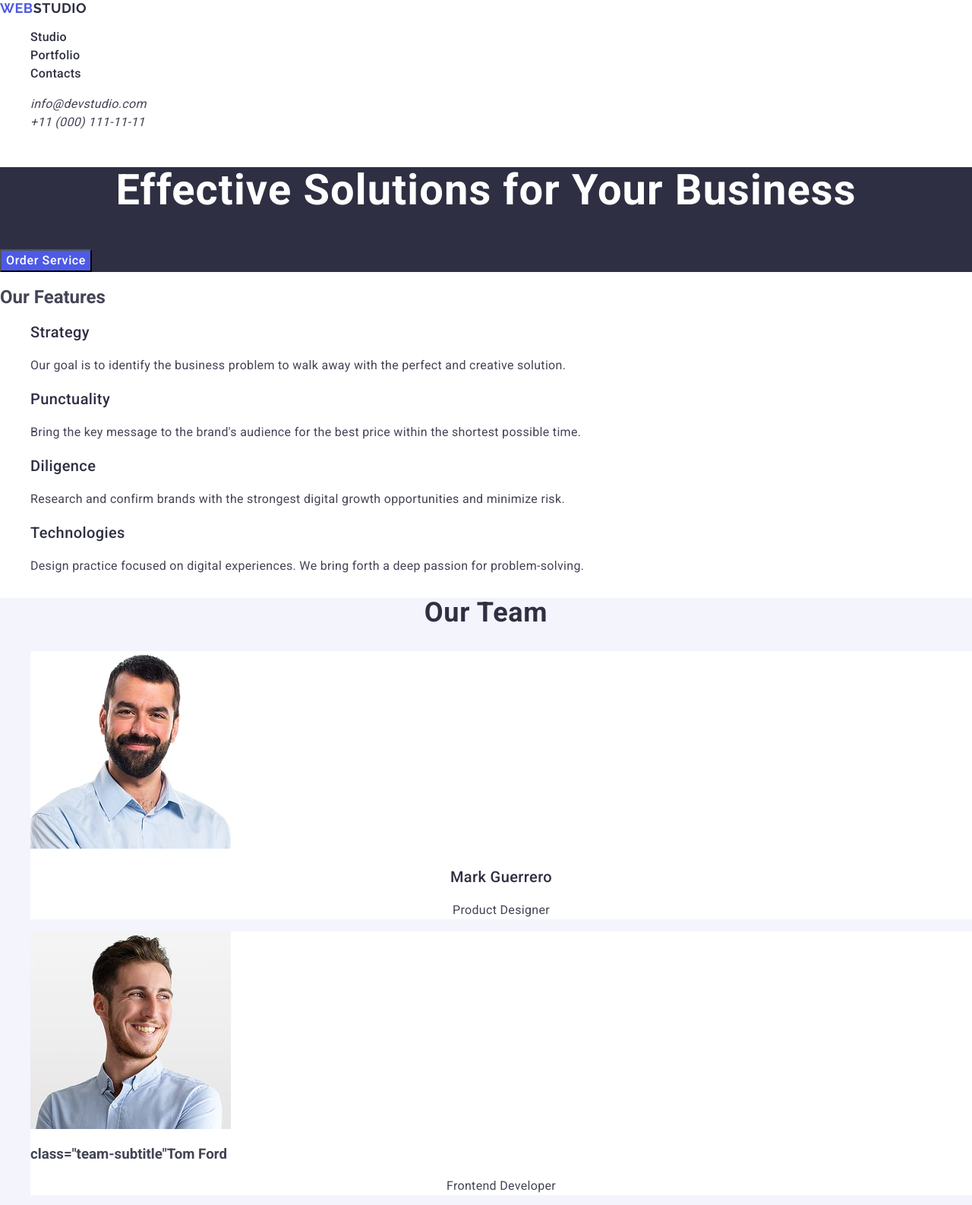
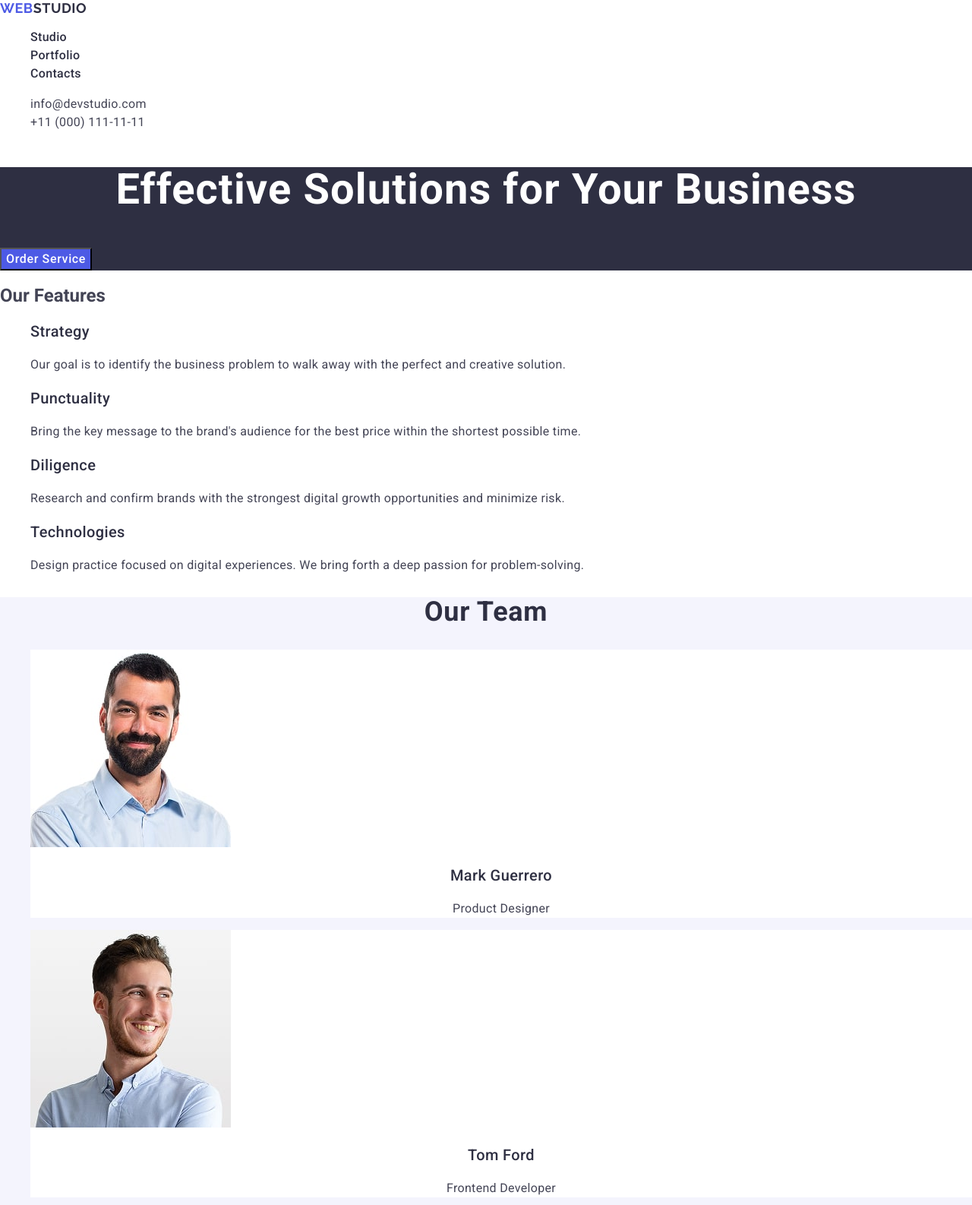
Before and after one commit to yurakh-maxym-dfg/goit-markup-hw-02, a plain HTML site: page index.html in a window 1280 px wide. Shown: the top 1586 px of the page at 76% size. Drawn offline with nearby package versions, Linux system fonts and the light colour scheme.

Commit message:
fix errors

```diff
--- a/css/styles.css
+++ b/css/styles.css
@@ -64,6 +64,7 @@ a {
   line-height: 1.5;
   letter-spacing: 0.02em;
   color: #434455;
+  font-style: normal;
 }
 /* --------------------HERO----------------------- */
 .page-hero {
@@ -72,7 +73,7 @@ a {
 .hero-title {
   font-weight: 700;
   font-size: 56px;
-  line-height: 1.1;
+  line-height: 1.07;
   letter-spacing: 0.02em;
   text-align: center;
   color: #fff;
--- a/index.html
+++ b/index.html
@@ -112,7 +112,7 @@
               width="264"
               height="260"
             />
-            <h3>class="team-subtitle"Tom Ford</h3>
+            <h3 class="team-subtitle">Tom Ford</h3>
             <p class="team-text">Frontend Developer</p>
           </li>
           <li class="team-item">
@@ -187,6 +187,7 @@
               class="portfolio-img"
               src="./images/portfolio-img-five.jpg"
               alt="Screen Illustrations"
+              width="360"
             />
             <h3 class="portfolio-subtitle">Screen Illustrations</h3>
             <p class="portfolio-text">Design</p>
```
